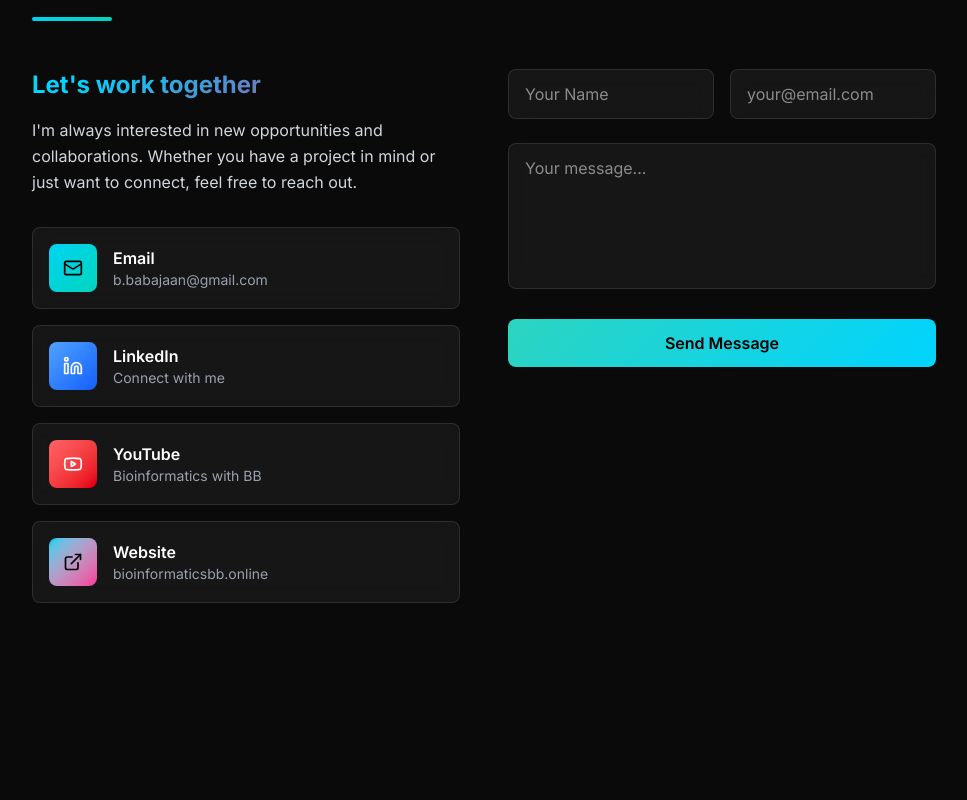
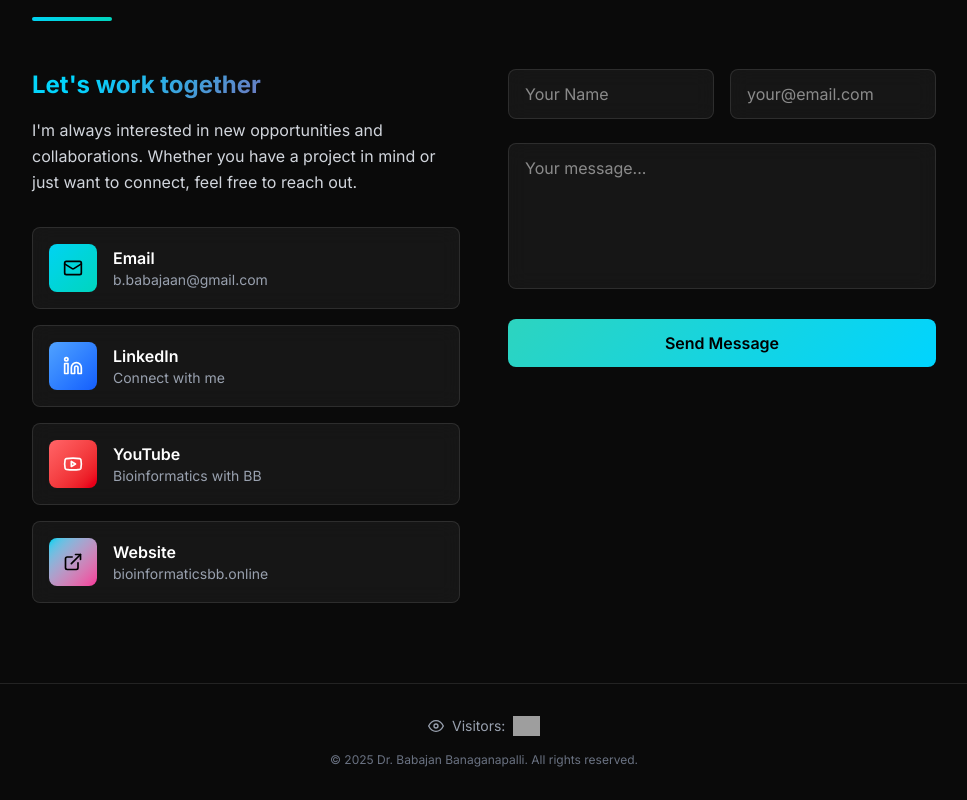
Before and after one commit to Babajan-B/Babajan-Biography, a Next.js app: page / in a window 1280 px wide. Shown: the part 6539-7339 px from the top of the page, without its empty margins (296-1263 px from the left). Before the commit the page ends 7222 px from the top, so only its background shows below. Built offline with nearby package versions, Linux system fonts and the light colour scheme; grey boxes are pictures that could not be loaded.

Commit message:
Add visitor counter in footer

```diff
--- a/app/page.tsx
+++ b/app/page.tsx
@@ -965,6 +965,27 @@ export default function Home() {
             </motion.form>
           </div>
         </Section>
+
+        {/* Footer with Visitor Counter */}
+        <footer className="py-8 px-6 lg:px-12 border-t border-white/10">
+          <div className="max-w-6xl mx-auto flex flex-col items-center justify-center gap-4">
+            <div className="flex items-center gap-2 text-gray-400 text-sm">
+              <svg className="w-4 h-4" viewBox="0 0 24 24" fill="none" stroke="currentColor" strokeWidth="2" strokeLinecap="round" strokeLinejoin="round">
+                <path d="M1 12s4-8 11-8 11 8 11 8-4 8-11 8-11-8-11-8z"/>
+                <circle cx="12" cy="12" r="3"/>
+              </svg>
+              <span>Visitors:</span>
+              <img
+                src="https://api.visitorbadge.io/api/visitors?path=https%3A%2F%2Fbabajan-biography.vercel.app&label=&countColor=%2306b6d4&style=flat&labelStyle=none"
+                alt="Visitor Count"
+                className="h-5"
+              />
+            </div>
+            <p className="text-gray-500 text-xs">
+              © {new Date().getFullYear()} Dr. Babajan Banaganapalli. All rights reserved.
+            </p>
+          </div>
+        </footer>
       </main>
     </div>
   );
```
